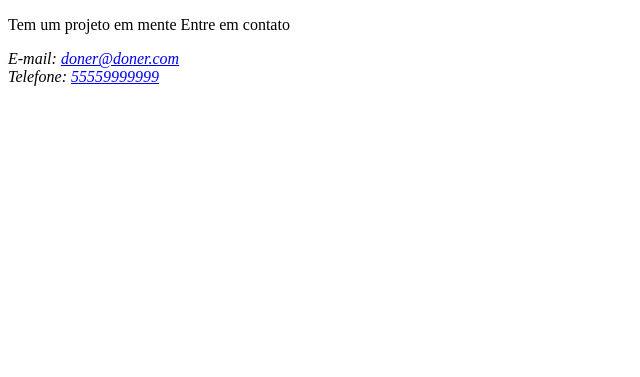
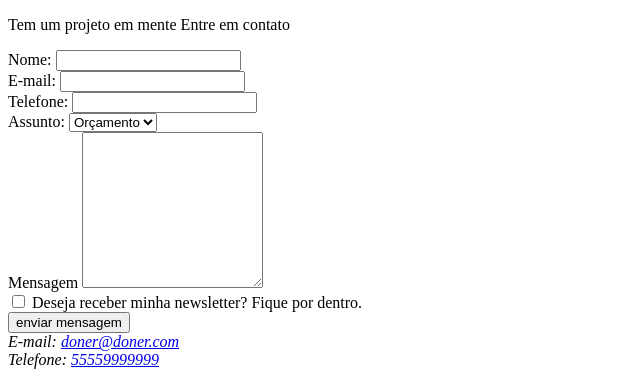
Before and after one commit to donerandrade-droid/site2, a plain HTML site: page Index.html in a window 1280 px wide. Shown: the part 594-971 px from the top of the page, without its empty margins (0-640 px from the left). Before the commit the page ends 800 px from the top, so only its background shows below. Drawn offline with Linux system fonts and the light colour scheme.

Commit message:
nova versão meu commit

```diff
--- a/Index.html
+++ b/Index.html
@@ -4,7 +4,7 @@
 <head>
     <meta charset="UTF-8">
     <meta name="viewport" content="width=device-width, initial-scale=1.0">
-    <title>Titulo da pagina</title>
+    <title>Doner</title>
 </head>
 
 <body>
@@ -63,6 +63,38 @@
 
             <h2>Contato</h2>
             <p>Tem um projeto em mente Entre em contato</p>
+
+            <form action="">
+                <label for="nome">Nome:</label>
+                <input type="text" id="nome"name="nome" required><br>
+
+                <label for="email">E-mail:</label>
+                <input type="email" id="email"name="email" required><br>
+
+                <label for="telefone">Telefone:</label>
+                <input type="tel" id="telene"name="telefone" required><br>
+
+                <label for="assunto">Assunto:</label>
+                <select name="assunto" id="assunto">
+                    <option value="orçamento">Orçamento</option>
+                    <option value="duvida">Dívida</option>
+                    <option value="outro">Outro</option>
+                </select>
+                <br>
+
+                <label for="mensagem">Mensagem</label>
+                <textarea name="mensagen" id="mensagem" cols="20" rows="10"></textarea>
+
+                <br>
+
+                <input type="checkbox" id="inscrição" name="inscrição">
+                <label for="inscrição">Deseja receber minha newsletter? Fique por dentro.</label>
+
+                <br>
+
+                <input type="submit" value="enviar mensagem">
+
+            </form>
             <address>
                 E-mail: <a href="mailto:doner@doner.com">doner@doner.com</a> <br>
                 Telefone: <a href="Telefone:+55559999999">55559999999</a>
```
